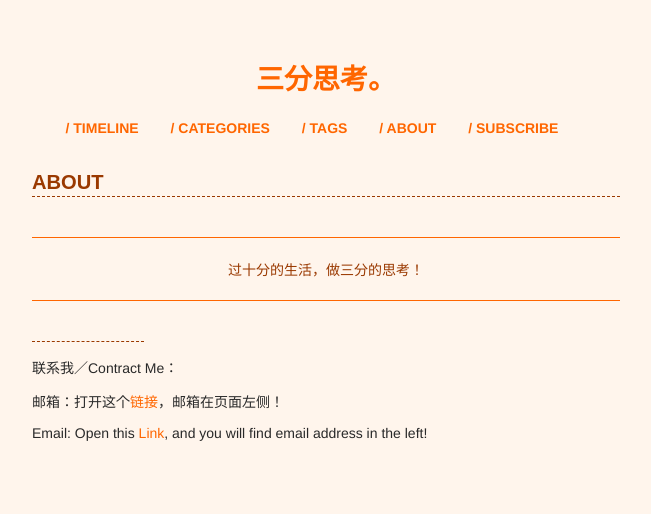
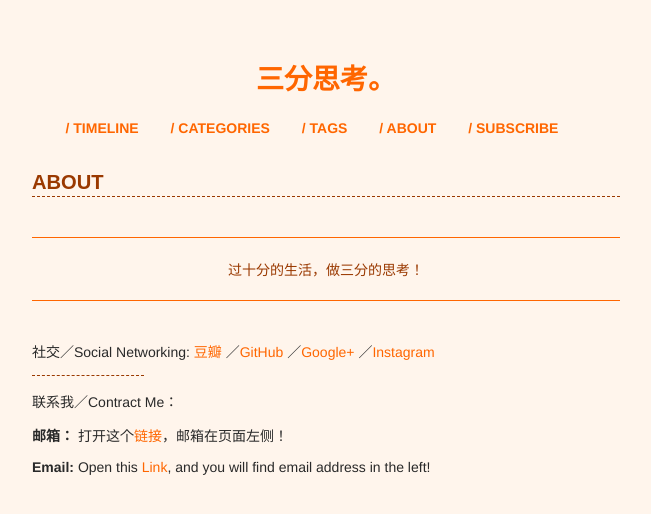
Before and after one commit to xianyuxmu/xianyuxmu.github.io, a Jekyll site: the page built from about.md, in a window 1280 px wide. Shown: the top 514 px of the page, without its empty margins (314-965 px from the left). Built offline with Jekyll 4.4.1, drawn with Linux system fonts in a browser that asks for light colours; comment, search, counter and statistics services are not loaded.

Commit message:
调整内容

```diff
--- a/about.md
+++ b/about.md
@@ -8,10 +8,17 @@ permalink: /about/
 <p>过十分的生活，做三分的思考！</p>
 </blockquote>
 
+
+社交／Social Networking:
+[豆瓣](https://www.douban.com/people/54904096/)
+／[GitHub](https://github.com/xianyuxmu)
+／[Google+](https://plus.google.com/u/0/108098881131336504752)
+／[Instagram](https://www.instagram.com/robinchen17/)
+
 ----
 
 联系我／Contract Me：
 
-邮箱：打开这个[链接](https://github.com/xianyuxmu)，邮箱在页面左侧！
+**邮箱：** 打开这个[链接](https://github.com/xianyuxmu)，邮箱在页面左侧！
 
-Email: Open this [Link](https://github.com/xianyuxmu), and you will find email address in the left!
+**Email:** Open this [Link](https://github.com/xianyuxmu), and you will find email address in the left!
```
Also changed, not shown: index.md (+3 -10 lines).
